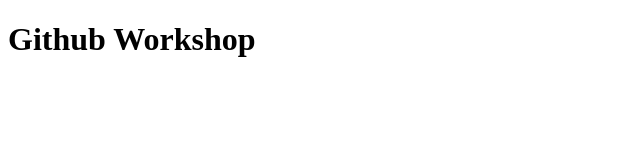
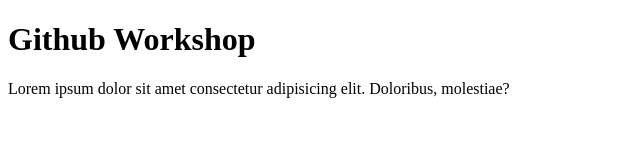
Before and after one commit to robotdreamscourses/github-workshop, a plain HTML site: page index.html in a window 1280 px wide. Shown: the whole page, without its empty margins (0-640 px from the left). Drawn offline with Linux system fonts and the light colour scheme.

Commit message:
index html new desc. added

```diff
--- a/index.html
+++ b/index.html
@@ -7,5 +7,6 @@
 </head>
 <body>
   <h1>Github Workshop</h1>
+  <p>Lorem ipsum dolor sit amet consectetur adipisicing elit. Doloribus, molestiae?</p>
 </body>
 </html>
```
